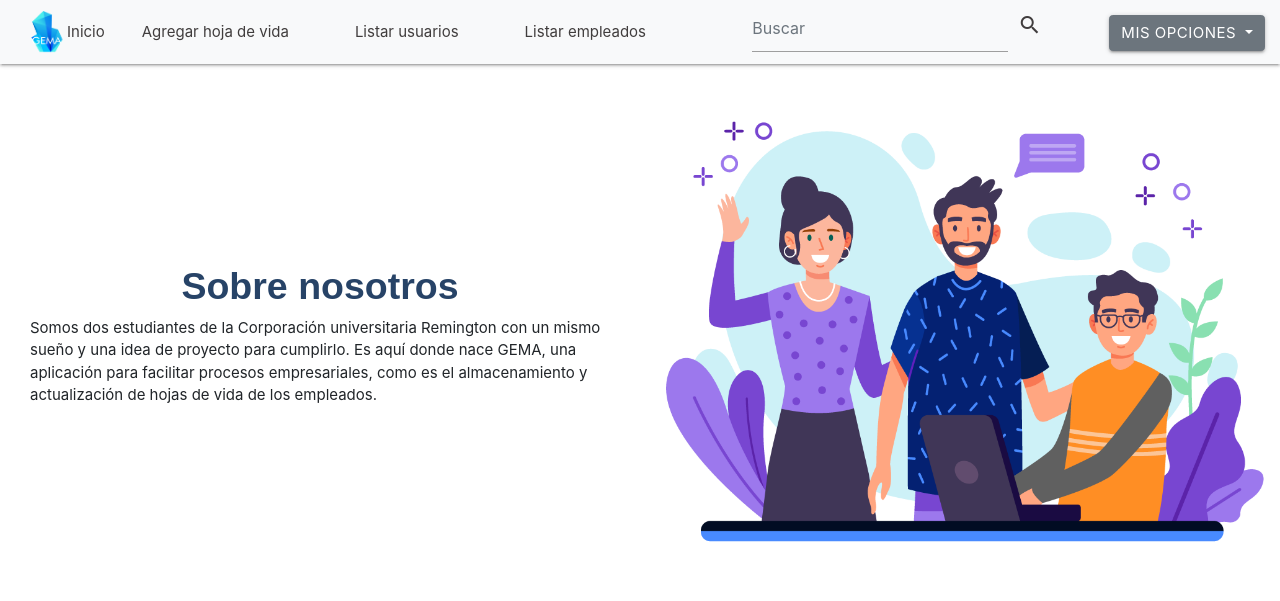
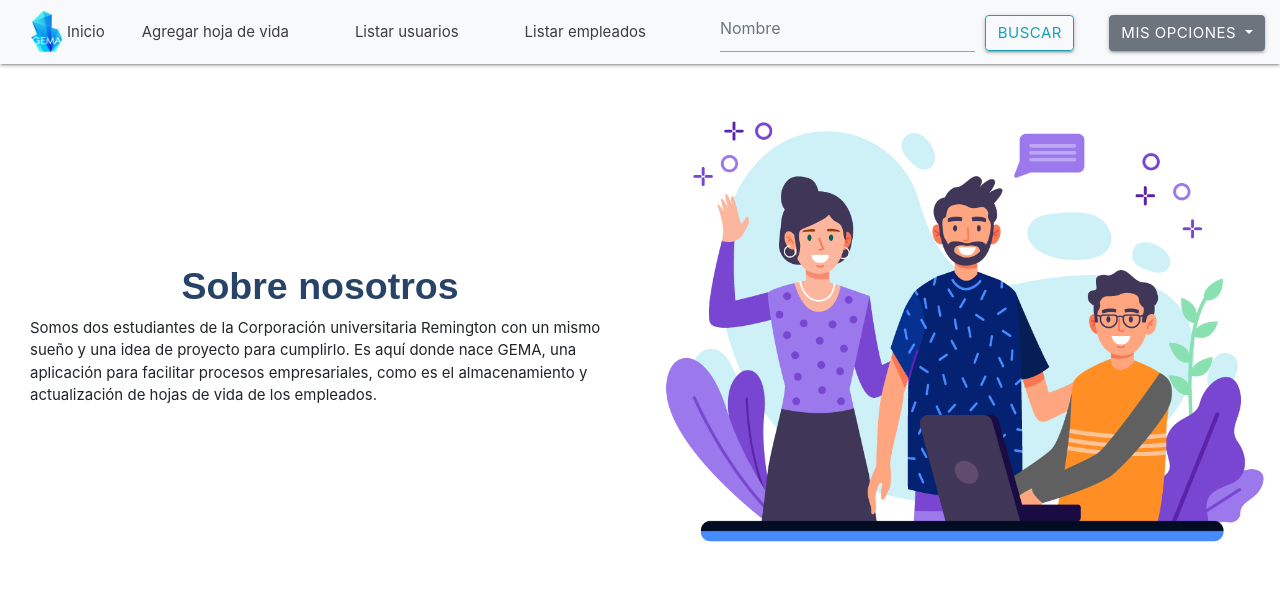
Before and after one commit to eveleo51/hvida, a Django app: page /about_us/ in a window 1280 px wide. Shown: the top 601 px of the page. Run offline with Django 3.2, Linux system fonts and the light colour scheme; a user stored in the database is signed in; data comes from the database, SQL or seed files in the repository; some libraries are stand-ins or nearby versions.

Commit message:
bton buscar

```diff
--- a/templates/base/base.html
+++ b/templates/base/base.html
@@ -46,10 +46,10 @@
                           {% csrf_token %}
                             <table class="table-style">
                               <td>
-                                  <input class="form-control mr-sm-2" type="search" placeholder="Buscar" aria-label="Search" name='search' required>
+                                  <input class="form-control mr-sm-2" type="search" placeholder="Nombre" aria-label="Search" name='search' required>
                               </td>
                               <td>
-                                  <buttom i class="material-icons color-icon" type="submit">search</i></buttom>
+                                  <button class="btn btn-outline-info my-2 my-sm-0" type="submit">Buscar</button>
                               </td>
                             </table>
                         </form>
```
